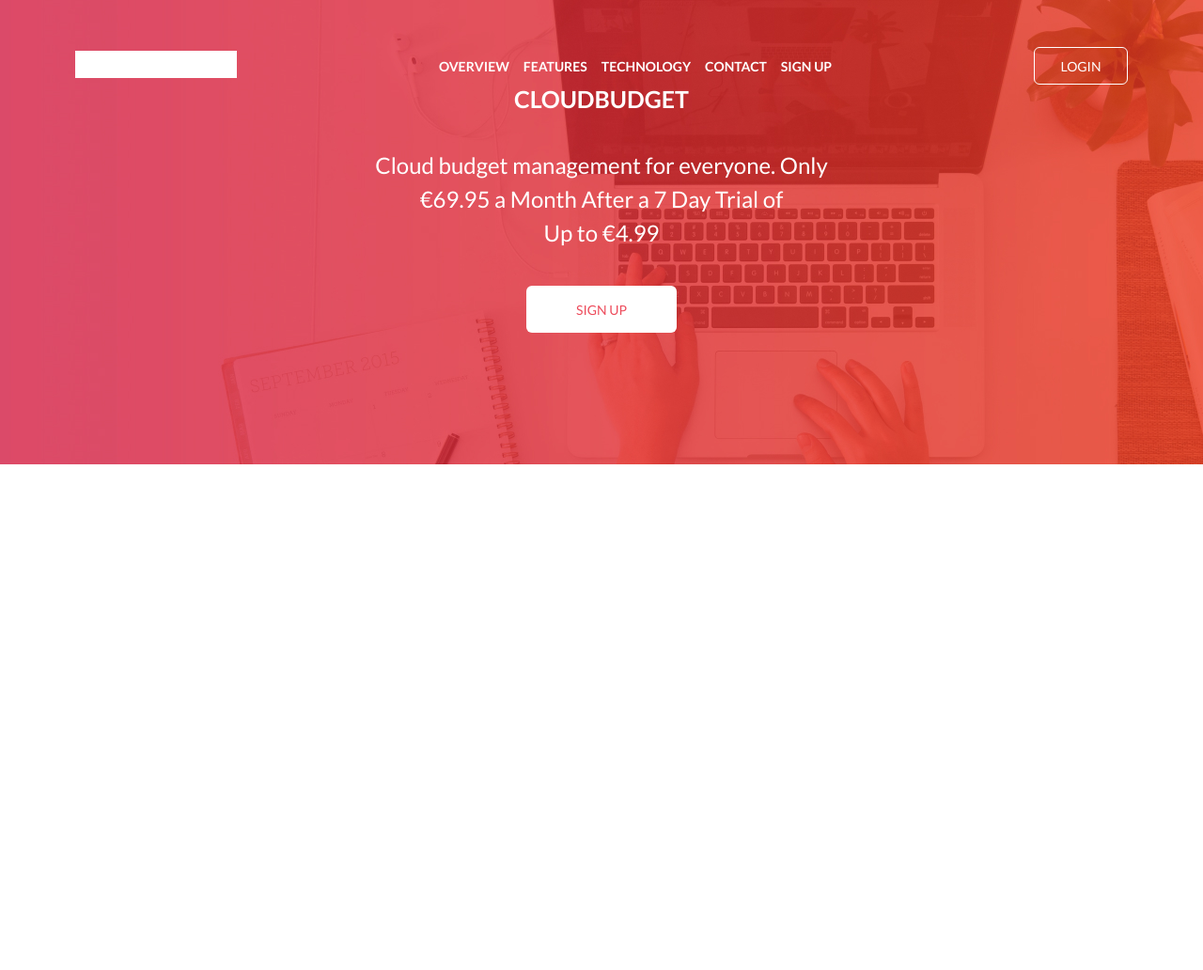
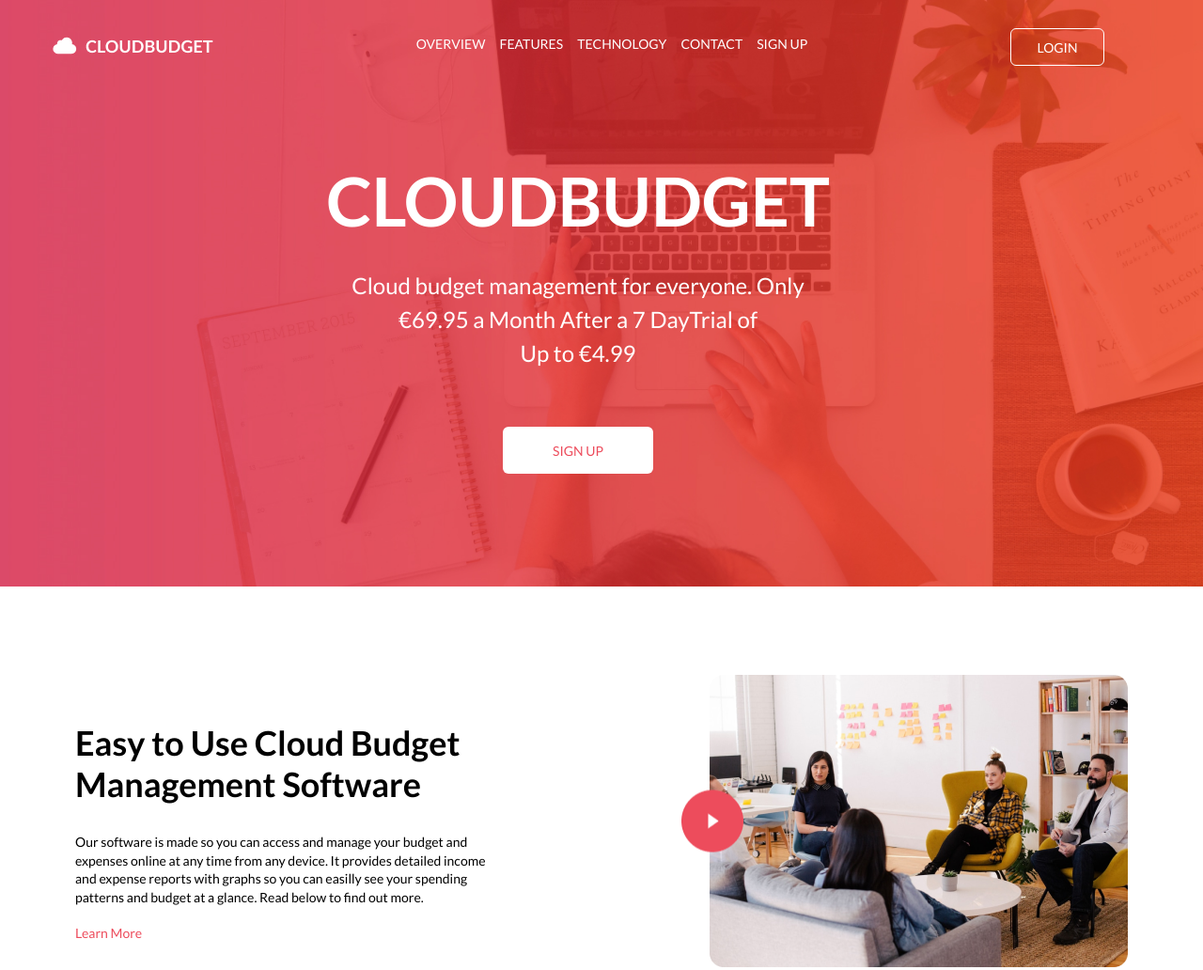
Before and after one commit to sulaymonovv/coudbuy, a plain HTML site: page index.html in a window 1280 px wide. Shown: the whole page at 94% size. Before the commit the page ends 800 px from the top, so only its background shows below. Drawn offline with Linux system fonts and the light colour scheme.

Commit message:
header page style finished

```diff
--- a/index.css
+++ b/index.css
@@ -17,30 +17,31 @@ body {
     text-decoration: none;
 }
 
+/* DESKTOP SIZE*/
 .container {
     width: 1120px;
     margin: auto;
-
 }
 
-header {
+/*header*/
+.navbar___ {
+    background: url(./img/Bg.jpg);
     background-size: cover;
-    background: url(img/Bg.jpg);
+    background-repeat: no-repeat;
 }
 
-.navbar-mene {
+/* NAVBAR*/
+nav {
+    padding-top: 30px;
+    padding-bottom: 100px;
+    padding-right: 50px;
+}
+
+.navbar-menu {
     display: flex;
     justify-content: space-between;
     align-items: center;
 }
-
-nav {
-    padding-top: 50px;
-}
-
-.logo-brand {}
-
-.logo {}
 
 .list {
     display: flex;
@@ -51,12 +52,17 @@ nav {
     color: #FFF;
     font-family: var(--body-font-family);
     font-size: 14px;
-    font-weight: 700;
-    text-transform: uppercase;
-cursor: pointer;
+    font-weight: 400;
+    border-bottom: 2px solid transparent;
+    padding-bottom: 5px;
+    transition: .6s;
 }
 
-
+.list__item:hover {
+    border-bottom: 2px solid #FFF;
+    transition: .5s;
+    cursor: pointer;
+}
 
 .btn {
     color: #FFF;
@@ -68,40 +74,48 @@ cursor: pointer;
     width: 100px;
     height: 40px;
     border-radius: 6px;
-    border: 1px solid #fFF;
+    border: none;
+    border: 1px solid #FFF;
     background: transparent;
+    transition: .5s;
 }
 
-
+.btn:hover {
+    color: #ed4c5c;
+    background: #FFF;
+    cursor: pointer;
+    transition: .5s;
+}
 
 .header__box {
+    padding-top: 100px;
     text-align: center;
 }
 
 .header__text {
     color: #FFF;
     font-family: var(--body-font-family);
-    font-size: 25px;
+    font-size: 72px;
     font-weight: 700;
     line-height: normal;
     text-transform: uppercase;
-    /* 36px */
 }
 
 .header__info {
     color: #FFF;
-    text-align: center;
-    font-family: Lato;
+
+    font-family: var(--body-font-family);
     font-size: 24px;
-    font-style: normal;
+
     font-weight: 400;
     line-height: 150%;
-    padding-top: 38px;
-    padding-bottom: 38px;
+    padding-top: 30px;
+    padding-bottom: 60px;
+
 }
 
 .header__btn {
-    color: #ED4C5C;
+    color: #ed4c5c;
     font-family: var(--body-font-family);
     font-size: 14px;
     font-weight: 400;
@@ -111,14 +125,72 @@ cursor: pointer;
     background: #FFF;
     border: none;
     border-radius: 6px;
-    margin-bottom: 140px;
+    margin-bottom: 20px;
     transition: .6s;
 }
 
-.header__btn:hover{
-color: #FFF;
-border: 1px solid #FFF;
-transition: .6s;
-background: transparent;
+.header__btn:hover {
+    color: #FFF;
+    border: 1px solid #FFF;
+    cursor: pointer;
+    transition: .6s;
+    background: transparent;
+}
 
+.section__wrapper {
+    padding-top: 94px;
 }
+
+.section__flex__elems {
+    display: flex;
+    justify-content: space-between;
+}
+
+.section__left__box {
+    width: 450px;
+    padding-top: 50px;
+}
+
+.section__text {
+    color: #000;
+    font-family: var(--body-font-family);
+    font-size: 36px;
+    font-style: normal;
+    font-weight: 600;
+    line-height: normal;
+}
+
+.section__paragrof {
+    color: #000;
+    padding-top: 30px;
+    font-family: var(--body-font-family);
+    font-size: 14px;
+    font-style: normal;
+    font-weight: 400;
+    line-height: 140%;
+}
+
+.section__btn {
+    color: #ed4c5c;
+    text-align: justify;
+    font-family: var(--body-font-family);
+    background: transparent;
+    font-size: 14px;
+    font-style: normal;
+    font-weight: 400;
+    border: none;
+    padding-top: 20px;
+    padding-bottom: 20px;
+    cursor: pointer;
+}
+
+.section__position {
+    position: relative;
+}
+
+.section__play__position {
+    position: absolute;
+    top: 50%;
+    transform: translateY(-50%);
+    left: -30px;
+}
--- a/index.html
+++ b/index.html
@@ -1,40 +1,73 @@
 <!DOCTYPE html>
 <html lang="en">
+
 <head>
     <meta charset="UTF-8">
     <meta name="viewport" content="width=device-width, initial-scale=1.0">
     <link rel="stylesheet" href="./index.css">
     <title>CloudBudget</title>
 </head>
+
 <body>
-    <header>
+    <header class="navbar___">
         <nav>
             <div class="container">
-                <div class="navbar-mene">
+                <div class="navbar-menu">
                     <div class="logo-brand">
-                    <img src="img/logo.jpg" alt="Their logotip" class="logo">
+                        <img src="./img/logo.png" alt="">
                     </div>
                     <ul class="list">
                         <li class="list__item">OVERVIEW</li>
-                    <li class="list__item">FEATURES </li>
+                        <li class="list__item">FEATURES</li>
                         <li class="list__item">TECHNOLOGY</li>
                         <li class="list__item">CONTACT</li>
-                    <li class="list__item">Sign up</li>
+                        <li class="list__item">SIGN UP</li>
                     </ul>
                     <div class="button-box">
                         <button class="btn">LOGIN</button>
                     </div>
                 </div>
             </div>
-        </nav>
             <div class="container">
                 <div class="header__box">
                     <h1 class="header__text">CloudBudget</h1>
-            <div class="header__info">Cloud budget management for everyone. Only <br> €69.95 a Month After a 7 Day Trial of <br> Up to €4.99</div>
-       <button class="header__btn">Sign Up</button>
-
+                    <p class="header__info">Cloud budget management for everyone. Only <br> €69.95 a Month After a 7
+                        DayTrial of <br>Up to €4.99</p>
+                    <button class="header__btn">SIGN UP</button>
                 </div>
             </div>
+
+        </nav>
     </header>
+    <div class="section__wrapper">
+        <div class="container">
+            <div class="section__flex__elems">
+                <div class="section__left__box">
+                    <h1 class="section__text">Easy to Use Cloud Budget Management Software</h1>
+                    <p class="section__paragrof">Our software is made so you can access and manage your budget and
+                        expenses
+                        online at any time from any device. It provides detailed income and expense reports with graphs
+                        so
+                        you can easilly see your spending patterns and budget at a glance. Read below to find out more.
+                    </p>
+                    <button class="section__btn">Learn More</button>
+                </div>
+                <div class="section__right__box">
+                    <div class="section__position">
+                        <div class="section__sub__position">
+                            <div class="section__child__position">
+                                <img src="./img/Video_bg.png" alt="">
+                            </div>
+                        </div>
+                        <div class="section__play__position">
+                            <div class="section__play__chuld__position">
+                                <img src="./img/Play Button.png" alt="">
+                            </div>
+                        </div>
+                    </div>
+                </div>
+            </div>
+        </div>
 </body>
+
 </html>
```
Also changed, not shown: img/Play Button.png (added), img/logo.jpg (deleted), img/logo.png (added). Lines whose indentation alone changed are shown as unchanged.
